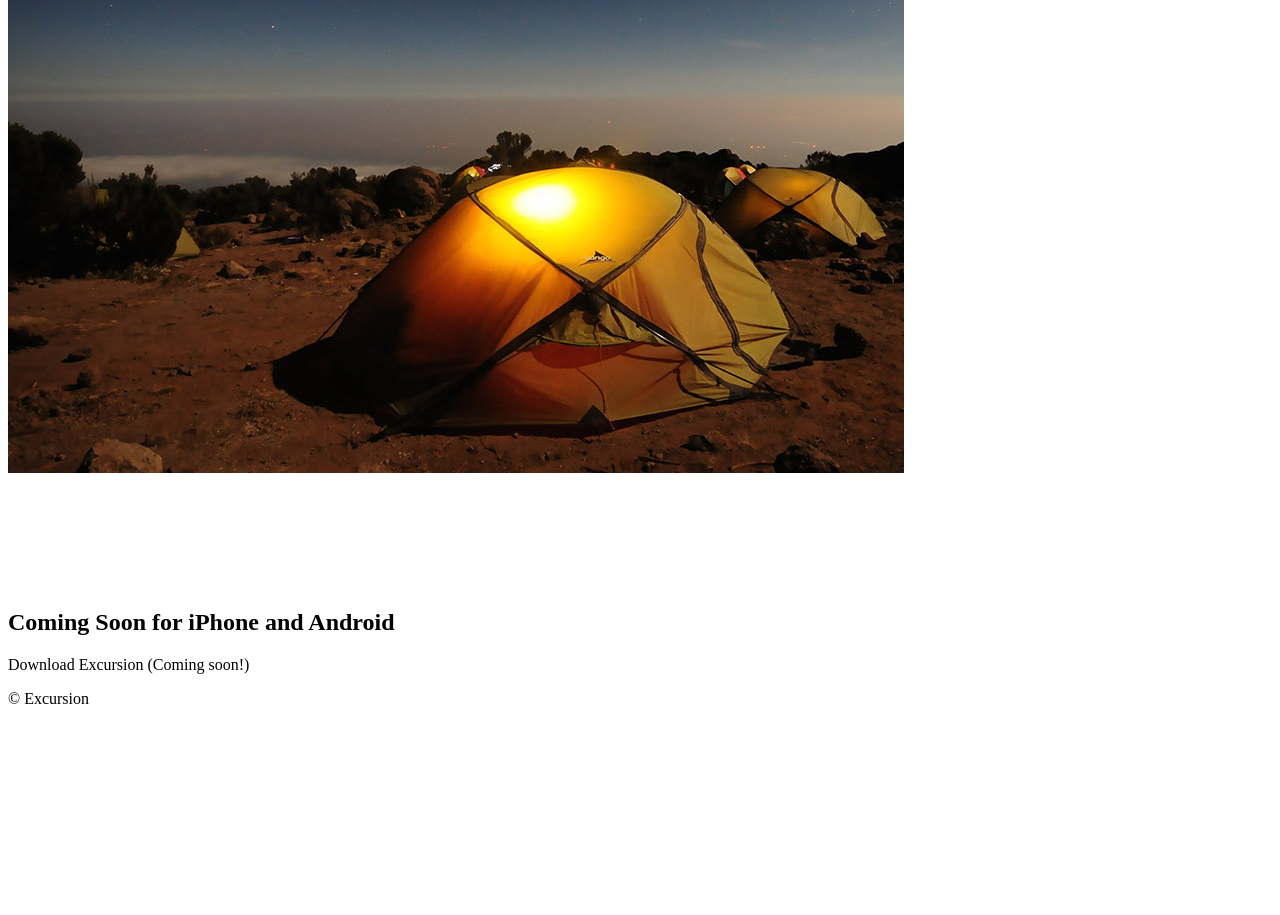
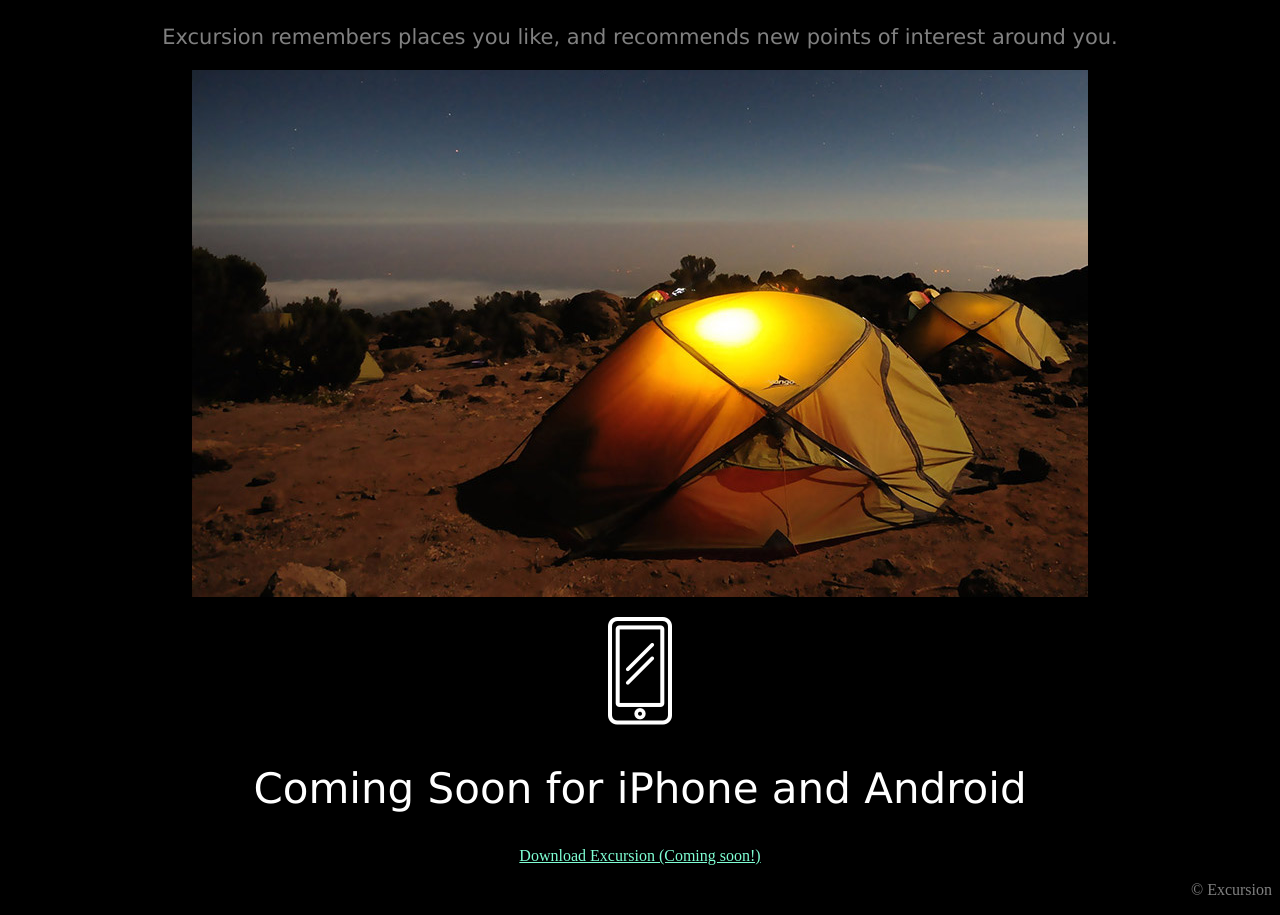
Before and after one commit to DerpyNaut/MobileApp, a plain HTML site: page index.html in a window 1280 px wide. Shown: the part 407-1322 px from the top of the page. Before the commit the page ends 1131 px from the top, so only its background shows below. Drawn offline with Linux system fonts and the light colour scheme.

Commit message:
Page is basically done

```diff
--- a/index.html
+++ b/index.html
@@ -7,17 +7,16 @@
     <title>Mobile App</title>
   </head>
   <body>
-    <h1>Discover hidden places in the world around you</h1>
-    <p>Download Excursion (Coming soon!)</p>
-     <video src="recources/videos/excursion.mp4"></video>
 
-     <h2>Your personal traver guide</h2>
-     <p>Excursion remembers places you like, and recommends new points of interest around you. <br>
-       <img src="recources/images/camp.jpg" alt="Camp picture here~"> <br>
-       <img src="recources/images/phone.png" alt="Phone picture here~">
-    </p>
-    <h2>Coming Soon for iPhone and Android</h2>
-    <p>Download Excursion (Coming soon!)</p>
-    <p>&copy; Excursion</p>
+    <h1 class="title verdana">Discover hidden places in the world around you</h1>
+    <p><a class="aquacolor" href="#">Download Excursion (Coming soon!)</a></p>
+     <video src="recources/videos/excursion.mp4" autoplay></video>
+     <h2 class="title verdana titleTwo">Your personal traver guide</h2>
+     <p class="content verdana">Excursion remembers places you like, and recommends new points of interest around you.</p>
+     <p><img src="recources/images/camp.jpg" alt="Camp picture here~"></p>
+     <p><img src="recources/images/phone.png" alt="Phone picture here~"></p>
+    <h2 class="title verdana titleTwo">Coming Soon for iPhone and Android</h2>
+    <p><a class="aquacolor" href="#">Download Excursion (Coming soon!)</a></p>
+    <p class="copyright">&copy; Excursion</p>
   </body>
 </html>
--- a/recources/css/style.css
+++ b/recources/css/style.css
@@ -0,0 +1,35 @@
+body {
+  background-color: black;
+  text-align: center;
+}
+
+.verdana {
+  font-family: verdana;
+}
+
+.aquacolor {
+  color: Aquamarine;
+  font-size: 16px;
+}
+
+.copyright {
+  text-align: right;
+  color: gray;
+}
+
+
+.title {
+  font-weight: normal;
+  font-size: 50px;
+  color: white;
+}
+
+.titleTwo {
+  font-weight: 300;
+  font-size: 42px;
+}
+
+.content {
+  font-size: 21px;
+  color: gray;
+}
```
